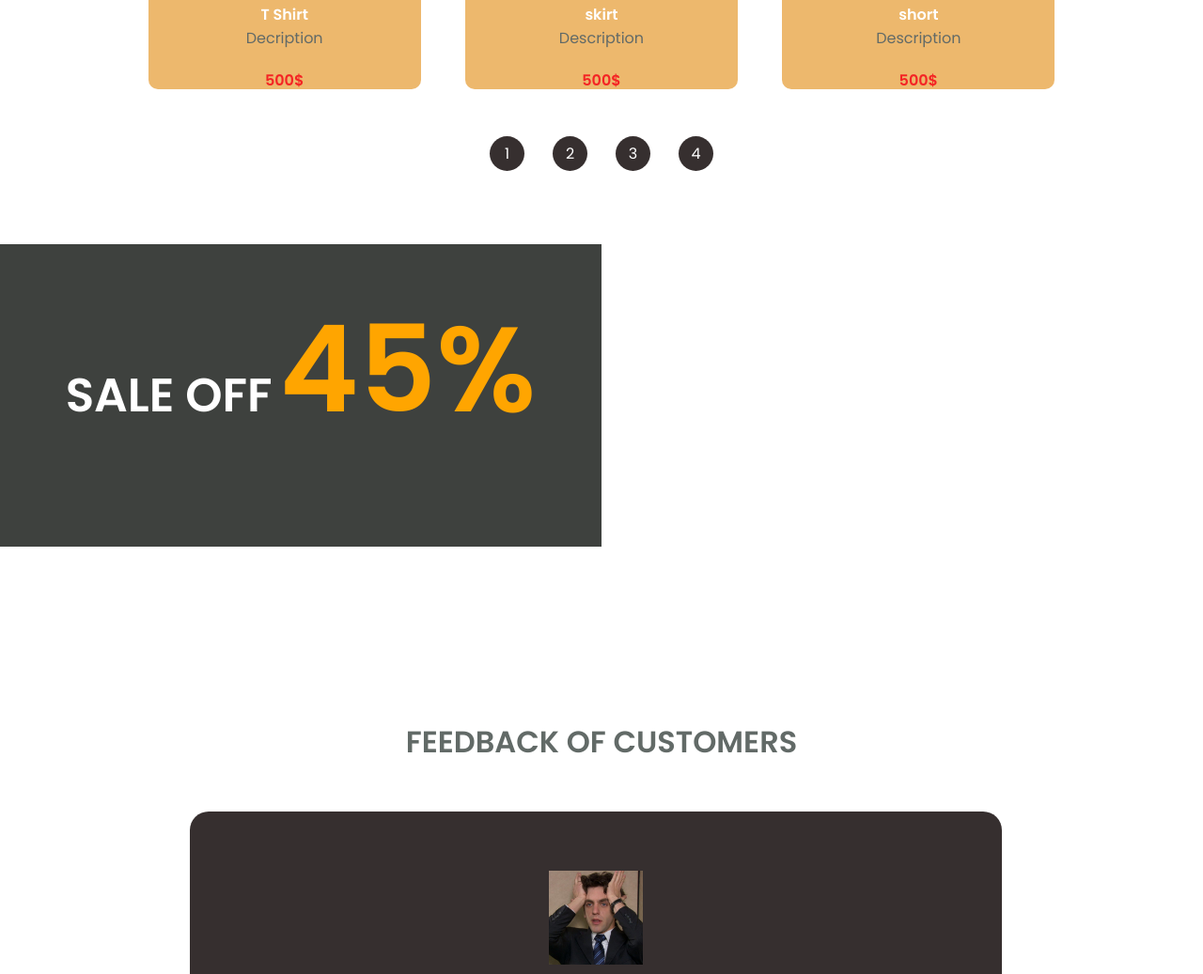
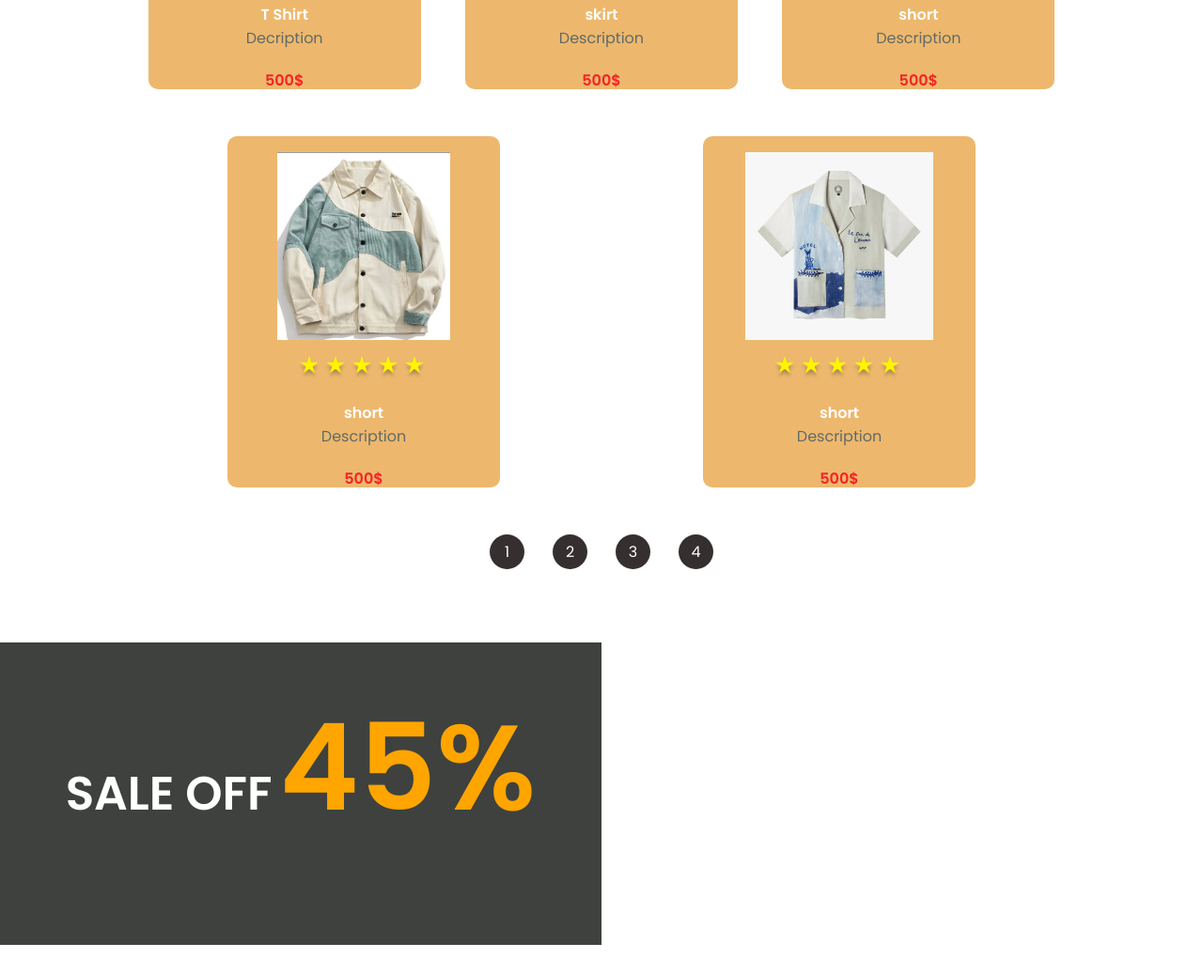
Before and after one commit to thuan147kh/Marni-Fashion, a plain HTML site: page public/index.html in a window 1280 px wide. Shown: the part 1403-2440 px from the top of the page at 94% size. Drawn offline with Linux system fonts and the light colour scheme; files whose address does not match are found by name.

Commit message:
cap nhat moi nhat

```diff
--- a/public/index.html
+++ b/public/index.html
@@ -207,6 +207,56 @@
             <div class="desc">Description</div>
             <div class="price">500$</div>
           </div>
+
+          <div class="item">
+            <img src="img/jackk.jpg" height="200" weight="200" alt="" />
+            <div class="stars">
+              <span>
+                <img src="img/star.png" alt="" />
+              </span>
+              <span>
+                <img src="img/star.png" alt="" />
+              </span>
+              <span>
+                <img src="img/star.png" alt="" />
+              </span>
+              <span>
+                <img src="img/star.png" alt="" />
+              </span>
+              <span>
+                <img src="img/star.png" alt="" />
+              </span>
+            </div>
+
+            <div class="name">short</div>
+            <div class="desc">Description</div>
+            <div class="price">500$</div>
+          </div>
+
+          <div class="item">
+            <img src="img/shirtt.jpg" height="200" weight="200" alt="" />
+            <div class="stars">
+              <span>
+                <img src="img/star.png" alt="" />
+              </span>
+              <span>
+                <img src="img/star.png" alt="" />
+              </span>
+              <span>
+                <img src="img/star.png" alt="" />
+              </span>
+              <span>
+                <img src="img/star.png" alt="" />
+              </span>
+              <span>
+                <img src="img/star.png" alt="" />
+              </span>
+            </div>
+
+            <div class="name">short</div>
+            <div class="desc">Description</div>
+            <div class="price">500$</div>
+          </div>
         </ul>
         <div class="list-page">
           <div class="item">
@@ -245,7 +295,7 @@
           <ul id="list-comment">
             <li class="item">
               <div class="avatar">
-                <img src="img/no.jpg" height="100" width="100" alt="" />
+                <img src="img/kha.jpg" height="100" width="100" alt="" />
               </div>
               <div class="stars">
                 <span>
@@ -264,7 +314,7 @@
                   <img src="img/star.png" alt="" />
                 </span>
               </div>
-              <div class="name">John Mạnh Hùng</div>
+              <div class="name">Johnny Mạnh Hùng</div>
 
               <div class="text">
                 <p>
```
Also changed, not shown: public/img/jackk.jpg (added), public/img/kha.jpg (added), public/img/shirtt.jpg (added), 1 other file.
